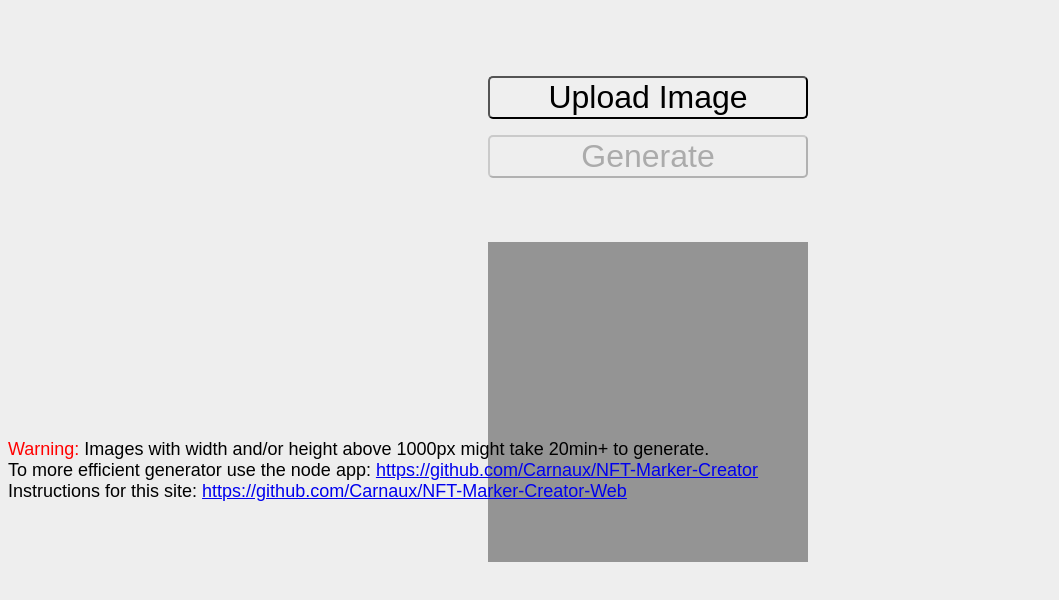
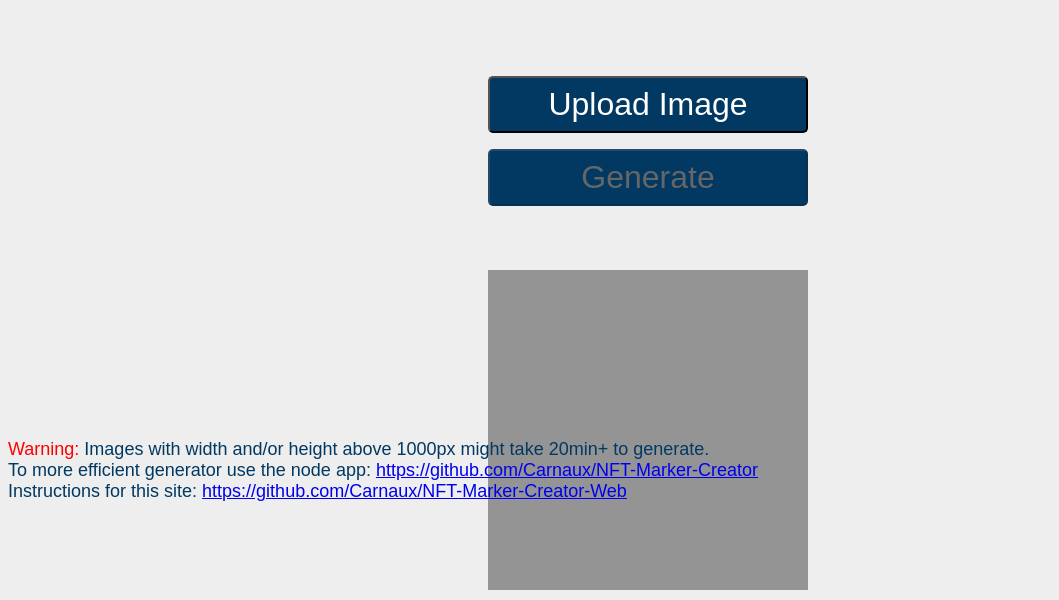
Before and after one commit to Carnaux/NFT-Marker-Creator, a website: page web/index.html in a window 1280 px wide. Shown: the part 200-800 px from the top of the page, without its empty margins (0-1059 px from the left). Drawn offline with Linux system fonts and the light colour scheme.

Commit message:
enhanced style

```diff
--- a/web/style.css
+++ b/web/style.css
@@ -3,6 +3,7 @@ body {
     font-family: sans-serif;
     height: 100%;
     width: 100%;
+    color: #023962;
 }
 
 .container {
@@ -18,18 +19,20 @@ body {
 }
 
 .bt {
+    color: white;
     border-radius: 5px;
     width: 10em;
     margin-top: 0.5em;
     cursor: pointer;
+    padding: 0.25em;
+    font-size: 2em;
+    outline: inherit;
+    background-color: #023962;
 }
 
-#generateBt {
-    font-size: 2em;
-}
-
-#uploadBt {
-    font-size: 2em;
+.bt[disabled] {
+    color: #666;
+    cursor: default;
 }
 
 #hideCanvas {
```
